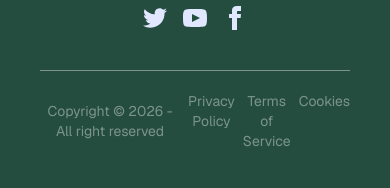
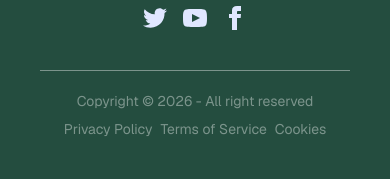
Before and after one commit to khanm206/keenKeeper, a React (Vite) app: page / in a window 390 px wide. Shown: the part 6364-6552 px from the top of the page. Built offline with nearby package versions, Linux system fonts and the light colour scheme.

Commit message:
updated footer for sm devices || 16 April 2026 04:17 AM

```diff
--- a/src/components/footer/Footer.jsx
+++ b/src/components/footer/Footer.jsx
@@ -50,7 +50,7 @@ const Footer = () => {
         </div>
       </nav>
 
-      <aside className="w-full flex items-center justify-between text-white/40 border-t border-white/40 pt-5">
+      <aside className="w-full md:flex items-center md:justify-between justify-center text-white/40 border-t border-white/40 pt-5">
         <p>Copyright © {new Date().getFullYear()} - All right reserved</p>
         <div className="flex gap-2">
           <p>Privacy Policy </p>
```
